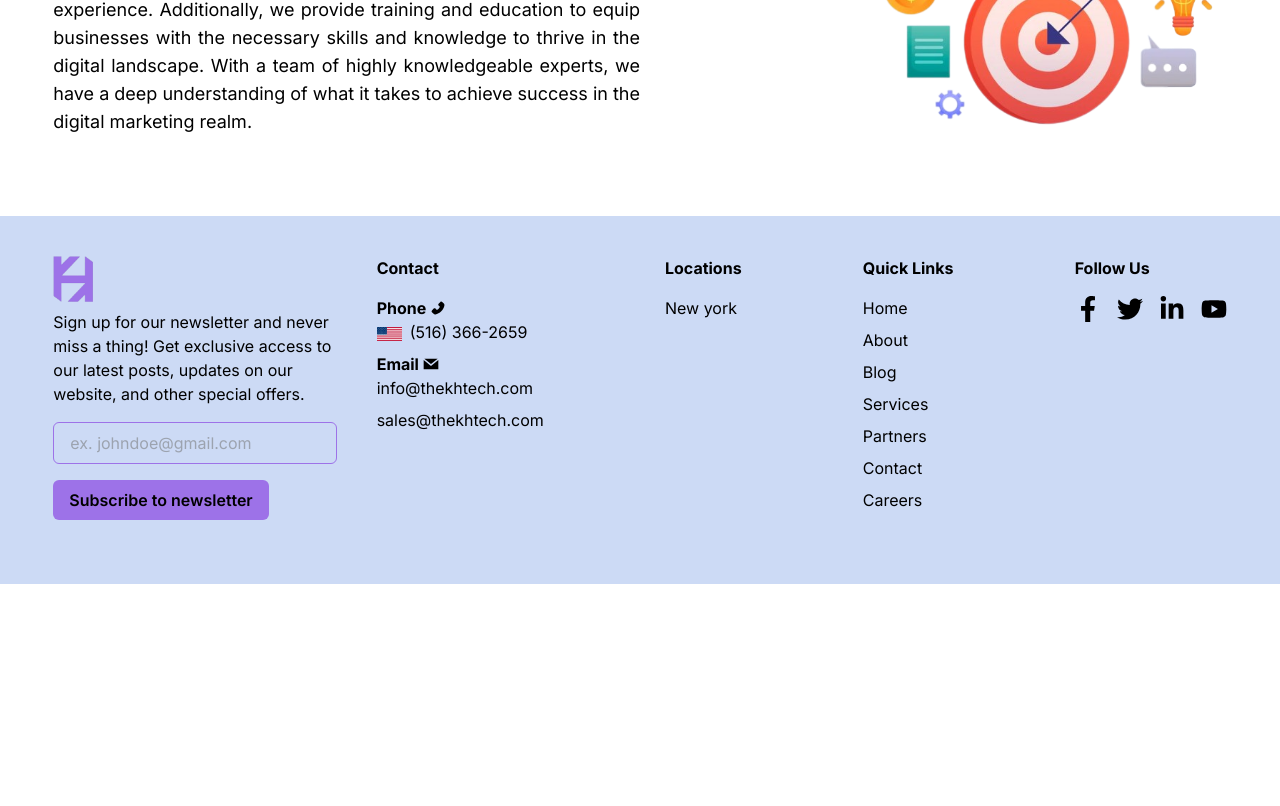
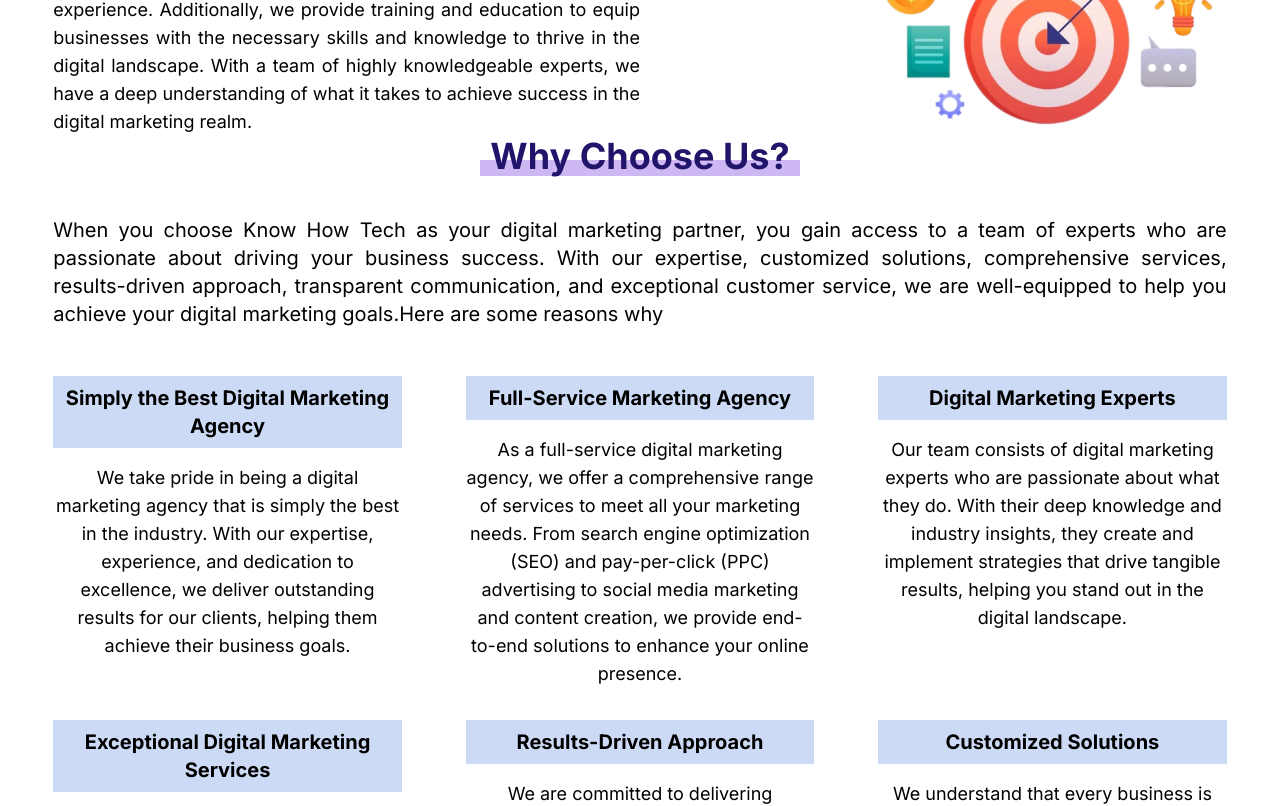
Before and after one commit to lugh-tuatha/thekhtech, a Next.js app: page / in a window 1280 px wide. Shown: the part 1140-1946 px from the top of the page. Before the commit the page ends 1724 px from the top, so only its background shows below. Built offline with nearby package versions, Linux system fonts and the light colour scheme.

Commit message:
add: why choose us section

```diff
--- a/src/app/page.tsx
+++ b/src/app/page.tsx
@@ -1,13 +1,15 @@
 import Image from 'next/image'
 
-import Mvo from '@/components/home/mvo'
-import Hero from '@/components/home/hero'
+import Mvo from '@/components/home/Mvo'
+import Hero from '@/components/home/Hero'
+import WhyChooseUs from '@/components/home/WhyChooseUs'
 
 export default function Home() {
   return (
     <main>
       <Hero/>
       <Mvo />
+      <WhyChooseUs />
     </main>
   )
 }
--- /dev/null
+++ b/src/components/home/WhyChooseUs.tsx
@@ -0,0 +1,31 @@
+'use client'
+import React, { useState } from 'react'
+
+import { ChooseUsData } from '@/data/ChooseUsData'
+
+function WhyChooseUs() {
+  const [collapse, setCollapse] = useState(false)
+
+  return (
+    <div>
+      <div className='text-center'>
+        <h1 className='text-4xl font-bold text-accent w-auto'>Why Choose Us?</h1>
+        <div className='h-4 bg-opacity-50 w-80 bg-primary mx-auto mt-2 relative bottom-6 -z-10'></div>
+      </div>
+      <p className='text-xl mt-4 text-justify mx-auto'>When you choose Know How Tech as your digital marketing partner, you gain access to a team of experts who are passionate about driving your business success. With our expertise, customized solutions, comprehensive services, results-driven approach, transparent communication, and exceptional customer service, we are well-equipped to help you achieve your digital marketing goals.Here are some reasons why</p>
+
+      <div className='grid md:grid-cols-2 lg:grid-cols-3 gap-x-16 gap-y-8 mx-auto mt-12'>
+        {ChooseUsData.map((why_us_item) => (
+          <div key={why_us_item.id}>
+            <div className='text-center'>
+              <h2 className='text-xl bg-secondary font-bold p-2 mb-4'>{why_us_item.title}</h2>
+              <p className='text-lg'>{why_us_item.desc}</p>
+            </div>
+          </div>
+        ))}
+      </div>
+    </div>
+  )
+}
+
+export default WhyChooseUs
--- /dev/null
+++ b/src/data/ChooseUsData.tsx
@@ -0,0 +1,43 @@
+export const ChooseUsData = [
+  {
+    id: 1,
+    title: "Simply the Best Digital Marketing Agency",
+    desc: "We take pride in being a digital marketing agency that is simply the best in the industry. With our expertise, experience, and dedication to excellence, we deliver outstanding results for our clients, helping them achieve their business goals.",
+  },
+  {
+    id: 2,
+    title: "Full-Service Marketing Agency",
+    desc: "As a full-service digital marketing agency, we offer a comprehensive range of services to meet all your marketing needs. From search engine optimization (SEO) and pay-per-click (PPC) advertising to social media marketing and content creation, we provide end-to-end solutions to enhance your online presence.",
+    readmore: "By leveraging the power of digital platforms, businesses can connect with their target audience more effectively and achieve better results compared to traditional marketing methods.",
+  },
+  {
+    id: 3,
+    title: "Digital Marketing Experts",
+    desc: "Our team consists of digital marketing experts who are passionate about what they do. With their deep knowledge and industry insights, they create and implement strategies that drive tangible results, helping you stand out in the digital landscape.",
+    readmore: "Our team of experts conducts thorough research and analysis to develop customized strategies that align with your unique requirements. We consider factors such as your brand identity, competition, and industry trends to create tailored solutions that maximize your digital marketing success.",
+  },
+  {
+    id: 4,
+    title: "Exceptional Digital Marketing Services",
+    desc: "We offer a wide range of digital marketing services tailored to your specific requirements. Whether you need assistance with SEO, PPC campaigns, social media management, or content marketing, our services are designed to boost your online visibility and drive business growth.",
+    readmore: "While some improvements can be seen relatively quickly, building a strong online presence and achieving significant results typically require a sustained and consistent effort over time. We work closely with you to set realistic expectations and provide regular progress updates to track the success of your campaigns."
+  },
+  {
+    id: 5,
+    title: "Results-Driven Approach",
+    desc: "We are committed to delivering measurable results for your business. Our strategies are data-driven, focusing on key performance indicators (KPIs) such as increasing website traffic, improving conversions, and maximizing ROI. With our expertise, we optimize your digital marketing campaigns for success.",
+    readmore: "Our team utilizes advanced analytics tools to measure and analyze the performance of your campaigns, providing you with comprehensive reports and insights on the success and areas for improvement.",
+  },
+  {
+    id: 6,
+    title: "Customized Solutions",
+    desc: "We understand that every business is unique, and we tailor our strategies to match your specific goals and target audience. Our team takes the time to understand your business objectives and develop personalized marketing solutions that align with your brand and drive optimal outcomes.",
+    readmore: "Whether you need assistance with SEO, PPC advertising, social media management, content creation, or website design, we can tailor a package that suits your needs. Our team will work with you to identify the most effective combination of services to achieve your goals",
+  },
+  {
+    id: 6,
+    title: "Transparent Communication",
+    desc: "We believe in building strong relationships with our clients through open and transparent communication. We keep you informed about the progress of your campaigns, provide detailed reports, and are always available to address your questions or concerns.",
+    readmore: "Whether you need assistance with SEO, PPC advertising, social media management, content creation, or website design, we can tailor a package that suits your needs. Our team will work with you to identify the most effective combination of services to achieve your goals",
+  },
+]
```
